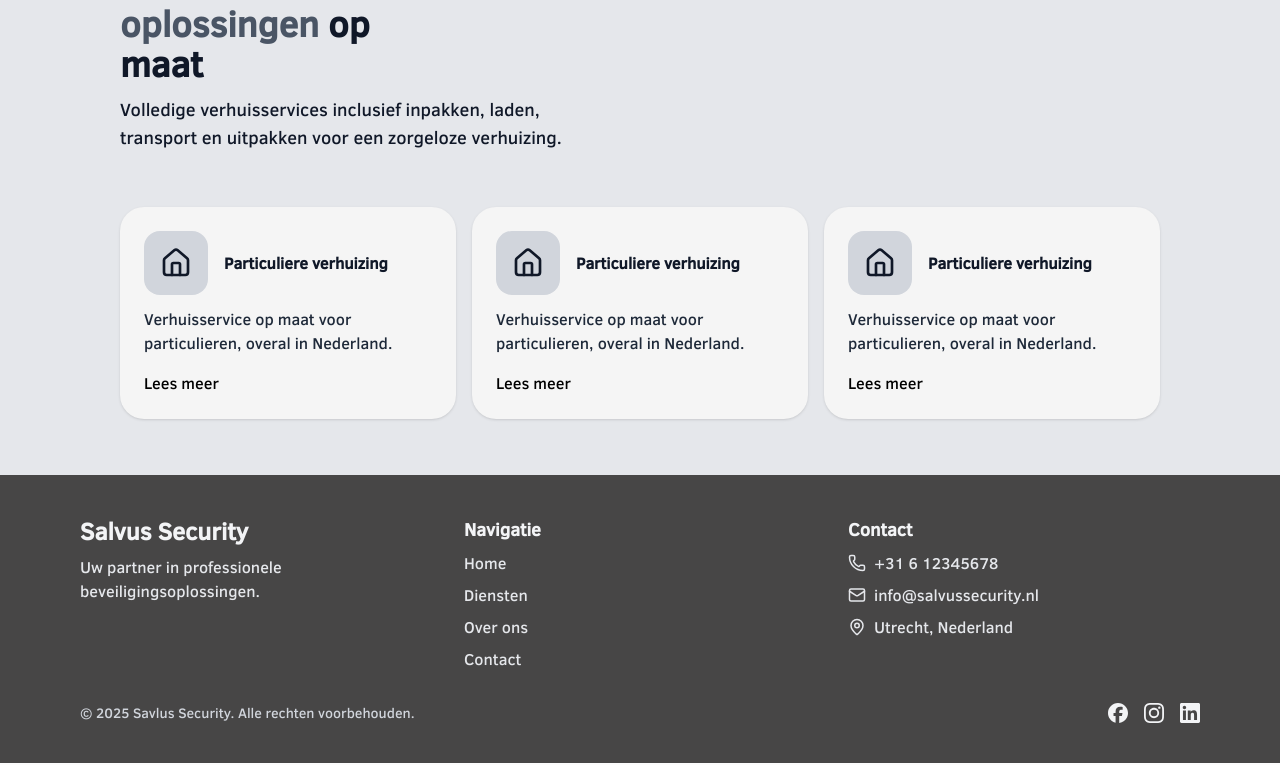
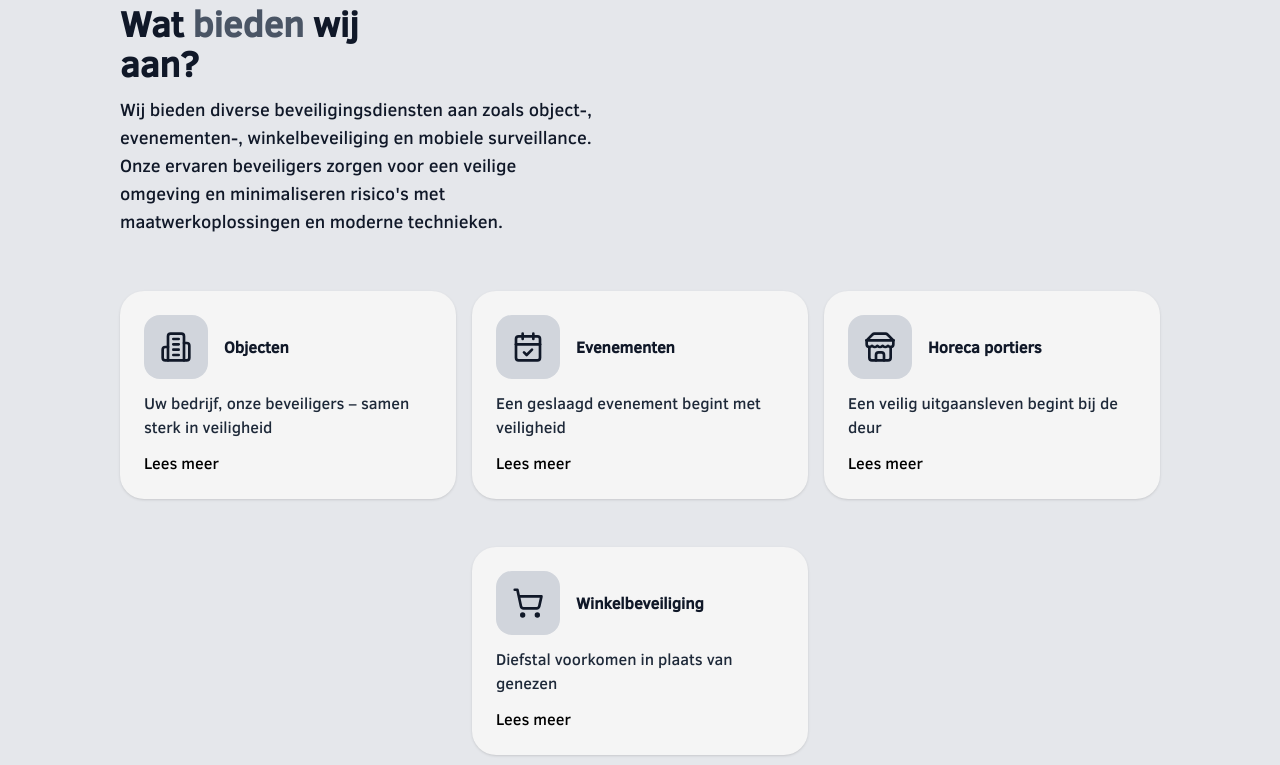
Before and after one commit to Turbootzz/Salvus-Security, a Next.js app: page / in a window 1280 px wide. Shown: the part 1315-2080 px from the top of the page. Built offline with nearby package versions, Linux system fonts and the light colour scheme.

Commit message:
updated texts and added ServiceCardModal

```diff
--- a/src/app/layout.tsx
+++ b/src/app/layout.tsx
@@ -14,7 +14,7 @@ const geistMono = Geist_Mono({
 
 export const metadata: Metadata = {
   title: "Selvus Security",
-  description: "Salvus Security",
+  description: "Wij bieden maatwerk beveiligingsoplossingen en zorgen ervoor dat risico's worden geminimaliseerd.",
 };
 
 export default function RootLayout({
--- a/src/components/common/cards/ServiceCard.tsx
+++ b/src/components/common/cards/ServiceCard.tsx
@@ -1,10 +1,13 @@
-import React from 'react';
-import Link from 'next/link';
+'use client';
+
+import React, { useState } from 'react';
+import ServiceModal from '../modals/ServiceModal';
 
 interface ServiceCardProps {
   icon: React.ReactNode;
   title: string;
   description: string;
+  extendedDescription?: string;
   linkText: string;
   href: string;
   className?: string;
@@ -14,25 +17,46 @@ const ServiceCard: React.FC<ServiceCardProps> = ({
   icon,
   title,
   description,
+  extendedDescription,
   linkText,
-  href,
   className = ""
 }) => {
+  const [isModalOpen, setIsModalOpen] = useState(false);
+
+  // Functie om de beschrijving te verkorten
+  const shortenDescription = (text: string) => {
+    const firstSentence = text.split('\n')[0];
+    return firstSentence;
+  };
+
   return (
-	<div className={`bg-neutral-100 rounded-3xl shadow-sm ${className}`}>
-	  <div className="p-6 flex flex-col gap-3">
+    <>
+      <div className={`bg-neutral-100 rounded-3xl shadow-sm h-full ${className}`}>
+        <div className="p-6 flex flex-col h-full">
           <div className="flex items-center gap-4">
             <div className="bg-gray-300 p-4 rounded-2xl">
               {icon}
             </div>
             <h3 className="text-base font-semibold text-gray-900">{title}</h3>
           </div>
-		<p className="text-gray-800">{description}</p>
-		<Link href={href} className="text-black font-medium hover:underline pt-1">
+          <p className="text-gray-800 flex-grow mt-3">{shortenDescription(description)}</p>
+          <button
+            onClick={() => setIsModalOpen(true)}
+            className="text-black font-medium hover:underline mt-3 text-left"
+          >
             {linkText}
-		</Link>
+          </button>
         </div>
       </div>
+
+      <ServiceModal
+        isOpen={isModalOpen}
+        onClose={() => setIsModalOpen(false)}
+        title={title}
+        description={extendedDescription || description}
+        icon={icon}
+      />
+    </>
   );
 };
 
--- /dev/null
+++ b/src/components/common/modals/ServiceModal.tsx
@@ -0,0 +1,46 @@
+import { X } from "lucide-react";
+import { ReactNode } from "react";
+
+interface ServiceModalProps {
+  isOpen: boolean;
+  onClose: () => void;
+  title: string;
+  description: string;
+  icon: ReactNode;
+}
+
+export default function ServiceModal({
+  isOpen,
+  onClose,
+  title,
+  description,
+  icon,
+}: ServiceModalProps) {
+  if (!isOpen) return null;
+
+  return (
+    <div className="fixed inset-0 backdrop-blur-sm bg-white/30 z-50 flex items-center justify-center p-4">
+      <div className="bg-white/95 rounded-3xl max-w-2xl w-full max-h-[90vh] overflow-y-auto shadow-xl">
+        <div className="p-6">
+          <div className="flex justify-between items-start mb-4">
+            <div className="flex items-center gap-4">
+              <div className="bg-gray-300 p-4 rounded-2xl">
+                {icon}
+              </div>
+              <h2 className="text-2xl font-semibold text-gray-900">{title}</h2>
+            </div>
+            <button
+              onClick={onClose}
+              className="text-gray-500 hover:text-gray-700 transition-colors"
+            >
+              <X size={24} />
+            </button>
+          </div>
+          <div className="prose max-w-none">
+            <p className="text-gray-800 whitespace-pre-line">{description}</p>
+          </div>
+        </div>
+      </div>
+    </div>
+  );
+}
--- a/src/components/layout/Services.tsx
+++ b/src/components/layout/Services.tsx
@@ -1,48 +1,145 @@
 import ServiceCard from "../common/cards/ServiceCard";
-import { HomeIcon } from 'lucide-react';
+import { Building2, CalendarCheck, Store, ShoppingCart } from "lucide-react";
 
 export default function Services() {
   return (
 	<section className="bg-gray-200 mt-13">
 	  <div className="container lg:container-lg pt-10">
-		<h4 id="diensten" className="text-gray-900 border text-sm border-gray-800 rounded-4xl px-3 py-1 inline-block mb-4 scroll-mt-40 md:scroll-mt-25">
+		<h4
+		  id="diensten"
+		  className="text-gray-900 border text-sm border-gray-800 rounded-4xl px-3 py-1 inline-block mb-4 scroll-mt-40 md:scroll-mt-25"
+		>
 		  Onze diensten
 		</h4>
 		<h2 className="text-2xl text-gray-900 md:text-4xl font-bold mb-3 md:max-w-80">
-		  Transport en verhuis-
-		  <span className="text-gray-600">oplossingen</span> op maat
+		  Wat
+		  <span className="text-gray-600"> bieden</span> wij aan?
 		</h2>
 		<p className="text-gray-900 text-base md:text-lg max-w-120">
-		  Volledige verhuisservices inclusief inpakken, laden, transport en
-		  uitpakken voor een zorgeloze verhuizing.
+		Wij bieden diverse beveiligingsdiensten aan zoals object-, evenementen-, winkelbeveiliging en mobiele surveillance.
+		Onze ervaren beveiligers zorgen voor een veilige omgeving en minimaliseren risico&apos;s met
+		maatwerkoplossingen en moderne technieken.
 		</p>
 		<div className="md:grid md:grid-cols-3 md:gap-4 md:py-10">
-		<div className="py-4">
+		  <div className="py-4 h-full">
 			<ServiceCard
-			className="mx-auto"
-			icon={<HomeIcon size={32} className="text-gray-900" />}
-			title="Particuliere verhuizing"
-			description="Verhuisservice op maat voor particulieren, overal in Nederland."
+			  className="mx-auto h-full"
+			  icon={<Building2 size={32} className="text-gray-900" />}
+			  title="Objecten"
+			  description="Uw bedrijf, onze beveiligers – samen sterk in veiligheid
+				Van kantoren tot bouwplaatsen: wij bieden maatwerk beveiliging met professionele, getrainde beveiligers.
+				Voorkom risico’s en bescherm uw onderneming met onze betrouwbare beveiligingsdiensten."
+			  extendedDescription={`Uw bedrijf, onze beveiligers – samen sterk in veiligheid
+
+				Van kantoren tot bouwplaatsen: wij bieden maatwerk beveiliging met professionele, getrainde beveiligers.
+				Voorkom risico's en bescherm uw onderneming met onze betrouwbare beveiligingsdiensten.
+
+				Onze diensten voor objectbeveiliging omvatten:
+				• 24/7 surveillance en monitoring
+				• Toegangscontrole en registratie
+				• Preventieve veiligheidsrondes
+				• Calamiteitenafhandeling
+				• Sleutelbeheer
+				• Rapportage en advisering
+
+				Waarom kiezen voor onze objectbeveiliging:
+				• Gecertificeerde beveiligers
+				• Flexibele inzet mogelijk
+				• Persoonlijke aanpak
+				• Moderne beveiligingstechnieken
+				• Snelle responstijd bij calamiteiten`}
 			  linkText="Lees meer"
 			  href="/services/particuliere-verhuizing"
 			/>
 		  </div>
-		<div className="py-4">
+		  <div className="py-4 h-full">
 			<ServiceCard
-			className="mx-auto"
-			icon={<HomeIcon size={32} className="text-gray-900" />}
-			title="Particuliere verhuizing"
-			description="Verhuisservice op maat voor particulieren, overal in Nederland."
+			  className="mx-auto h-full"
+			  icon={<CalendarCheck size={32} className="text-gray-900" />}
+			  title="Evenementen"
+			  description="Een geslaagd evenement begint met veiligheid
+				Een zorgeloos evenement voor uw bezoekers?
+				Onze ervaren evenementenbeveiligers zorgen voor een veilige en gecontroleerde omgeving,
+				zodat uw event soepel verloopt."
+			  extendedDescription={`Een geslaagd evenement begint met veiligheid
+
+				Een zorgeloos evenement voor uw bezoekers? Onze ervaren evenementenbeveiligers zorgen voor een veilige en gecontroleerde omgeving, zodat uw event soepel verloopt.
+
+				Wat wij bieden voor evenementenbeveiliging:
+				• Crowdmanagement
+				• Toegangscontrole
+				• VIP-beveiliging
+				• Garderobe- en bagagecontrole
+				• EHBO-ondersteuning
+				• Calamiteitenplan en -coördinatie
+
+				Onze expertise:
+				• Festivals en concerten
+				• Sportevenementen
+				• Bedrijfsevenementen
+				• Beurzen en congressen
+				• Gemeentelijke evenementen`}
 			  linkText="Lees meer"
 			  href="/services/particuliere-verhuizing"
 			/>
 		  </div>
-		<div className="py-4">
+		  <div className="py-4 h-full">
 			<ServiceCard
-			className="mx-auto"
-			icon={<HomeIcon size={32} className="text-gray-900" />}
-			title="Particuliere verhuizing"
-			description="Verhuisservice op maat voor particulieren, overal in Nederland."
+			  className="mx-auto h-full"
+			  icon={<Store size={32} className="text-gray-900" />}
+			  title="Horeca portiers"
+			  description="Een veilig uitgaansleven begint bij de deur
+				Onze ervaren en gastvrije horeca-portiers zorgen voor een prettige en veilige sfeer in uw zaak.
+				Professioneel, klantvriendelijk en doortastend wanneer het nodig is."
+			  extendedDescription={`Een veilig uitgaansleven begint bij de deur
+
+				Onze ervaren en gastvrije horeca-portiers zorgen voor een prettige en veilige sfeer in uw zaak. Professioneel, klantvriendelijk en doortastend wanneer het nodig is.
+
+				Wat onze portiers bieden:
+				• Professionele toegangscontrole
+				• Leeftijdscontrole en ID-check
+				• Conflictpreventie en -beheersing
+				• Drugspreventie
+				• EHBO-gecertificeerd
+				• Samenwerking met lokale autoriteiten
+
+				Waarom onze portiers:
+				• Ruime horeca-ervaring
+				• Gastheer/gastvrouw mentaliteit
+				• Gecertificeerd en gescreend
+				• Kennis van actuele wet- en regelgeving
+				• 24/7 bereikbaar voor support`}
+			  linkText="Lees meer"
+			  href="/services/particuliere-verhuizing"
+			/>
+		  </div>
+		  <div className="py-4 md:col-start-2 h-full">
+			<ServiceCard
+			  className="mx-auto h-full"
+			  icon={<ShoppingCart size={32} className="text-gray-900" />}
+			  title="Winkelbeveiliging"
+			  description="Diefstal voorkomen in plaats van genezen
+				Onze beveiligers zijn getraind in het herkennen van verdacht gedrag en grijpen in voordat schade ontstaat.
+				Minder verliezen, meer veiligheid!"
+			  extendedDescription={`Diefstal voorkomen in plaats van genezen
+
+				Onze beveiligers zijn getraind in het herkennen van verdacht gedrag en grijpen in voordat schade ontstaat. Minder verliezen, meer veiligheid!
+
+				Onze winkelbeveiliging omvat:
+				• Surveillance in burger of uniform
+				• Cameratoezicht en monitoring
+				• Toegangscontrole
+				• Preventief toezicht
+				• Winkeldiefstalprocedures
+				• Personeel training en advisering
+
+				Voordelen van onze winkelbeveiliging:
+				• Preventieve werking
+				• Minder derving
+				• Verhoogd veiligheidsgevoel
+				• Professionele afhandeling incidenten
+				• Flexibele inzet mogelijk
+				• Rapportage en analyse`}
 			  linkText="Lees meer"
 			  href="/services/particuliere-verhuizing"
 			/>
```
Also changed, not shown: src/components/layout/Heading.tsx (+16 -6 lines). Lines whose indentation alone changed are shown as unchanged.
